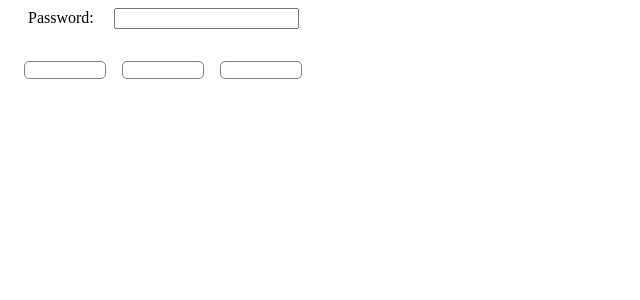
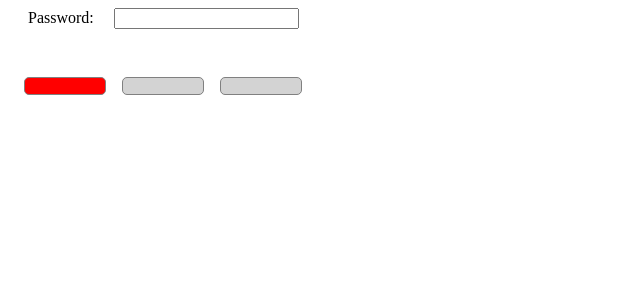
Before and after one commit to sofiiaruban/passwords-strength-checker, an Angular app: page / in a window 1280 px wide. Shown: the top 300 px of the page, without its empty margins (0-640 px from the left). Built offline with nearby package versions, Linux system fonts and the light colour scheme.

Commit message:
refactor(strength password-component): Delete component

```diff
--- a/src/app/app.component.html
+++ b/src/app/app.component.html
@@ -1,4 +1,3 @@
 <main>
   <app-password-input></app-password-input>
-  <app-strength-password-section></app-strength-password-section>
 </main>
--- a/src/app/app.module.ts
+++ b/src/app/app.module.ts
@@ -4,13 +4,12 @@ import { BrowserModule } from '@angular/platform-browser';
 
 import { AppComponent } from './app.component';
 import { PasswordInputComponent } from './password-input/password-input.component';
-import { StrengthPasswordSectionComponent } from './strength-password-section/strength-password-section.component';
+
 
 @NgModule({
   declarations: [
     AppComponent,
     PasswordInputComponent,
-    StrengthPasswordSectionComponent
   ],
   imports: [
     BrowserModule,
--- a/src/app/custom-validators.ts
+++ /dev/null
@@ -1,2 +0,0 @@
-export class CustomValidators {
-}
--- a/src/app/password-input/password-input.component.html
+++ b/src/app/password-input/password-input.component.html
@@ -1,4 +1,10 @@
 <form>
     <label for = "password">Password:</label>
-    <input type="password" >
+    <input type="password" [formControl] = "password" autocomplete="off">
+    <p>{{password.value}}</p>
+    <section>
+        <div [style.background-color]="first-section"></div>
+        <div [style.background-color]="second-section"></div>
+        <div [style.background-color]="third-section"></div>
+    </section>
 </form>
--- a/src/app/password-input/password-input.component.scss
+++ b/src/app/password-input/password-input.component.scss
@@ -4,3 +4,19 @@ label {
 input {
     margin: 0 0 2rem 0;
 }
+
+section {
+    margin: 0 0 0 1rem;
+    display: flex;
+    gap: 1rem;
+}
+section div:first-of-type {
+    background-color: red;
+}
+div {
+    width: 5rem;
+    height: 1rem;
+    border-radius: 5px;
+    border: solid 1px grey;
+    background-color: lightgrey;
+}
--- a/src/app/password-input/password-input.component.ts
+++ b/src/app/password-input/password-input.component.ts
@@ -6,7 +6,10 @@ import { FormControl } from '@angular/forms';
   styleUrls: ['./password-input.component.scss']
 })
 export class PasswordInputComponent {
+  password = new FormControl('');
 
-  passwordInputControl = new FormControl('');
+  changeHandler() {
+    console.log(this.password.value);
+  }
 
 }
--- a/src/app/strength-password-section/strength-password-section.component.html
+++ /dev/null
@@ -1,5 +0,0 @@
-<section>
-    <div></div>
-    <div></div>
-    <div></div>
-</section>
--- a/src/app/strength-password-section/strength-password-section.component.scss
+++ /dev/null
@@ -1,11 +0,0 @@
-section {
-    margin: 0 0 0 1rem;
-    display: flex;
-    gap: 1rem;
-}
-div {
-    width: 5rem;
-    height: 1rem;
-    border-radius: 5px;
-    border: solid 1px grey;
-}
```
Also changed, not shown: src/app/strength-password-section/strength-password-section.component.ts (deleted, +0 -10 lines), 2 other files (tests, documents, lock files or other folders).
